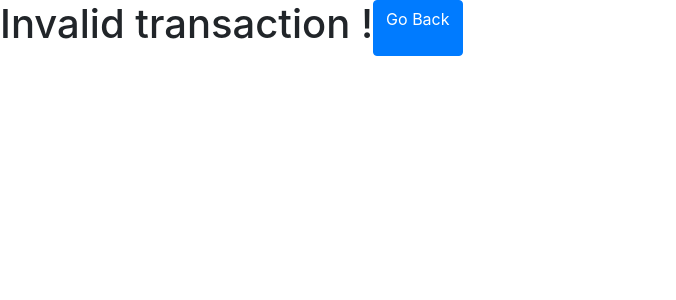
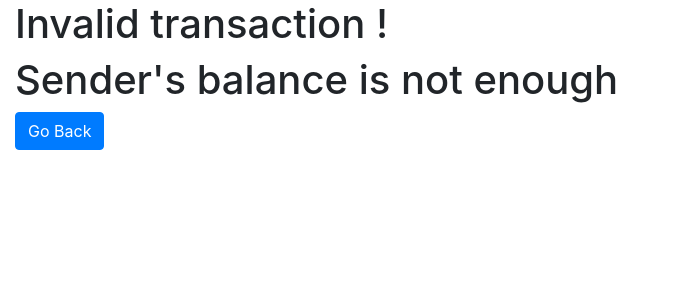
Before and after one commit to charlesjhongc/blockchain_demo, a Flask app: template templates/error.html in a window 1280 px wide. Shown: the top 300 px of the page, without its empty margins (0-676 px from the left). Run offline with Flask 2, Linux system fonts and the light colour scheme; the template is opened without the code that fills it, so the values that code supplies are empty; some libraries are stand-ins or nearby versions; some web fonts are replaced.

Commit message:
Edit error message

```diff
--- a/TODO.txt
+++ b/TODO.txt
@@ -1,7 +1,9 @@
-- sure to use balance table?
 - erase log.txt at beginning
 - way to dump log
+- error page message
+
+- sure to use balance table?
 - another way to input TXs?
-- error page message
+
 - README.md
 - html/css
--- a/templates/error.html
+++ b/templates/error.html
@@ -12,8 +12,11 @@
   <body>
     <div class="container-fluid">
       <div class="row">
-        <h1>Invalid transaction !</h1>
-        <a class="btn btn-primary" href="{{url_for("mainPage")}}">Go Back</a>
+        <div class="col">
+          <h1>Invalid transaction !</h1>
+          <h1>Sender's balance is not enough</h1>
+          <a class="btn btn-primary" href="{{url_for("mainPage")}}">Go Back</a>
+        </div>
       </div>
     </div>
     <script src="https://code.jquery.com/jquery-3.2.1.slim.min.js" integrity="sha384-KJ3o2DKtIkvYIK3UENzmM7KCkRr/rE9/Qpg6aAZGJwFDMVNA/GpGFF93hXpG5KkN" crossorigin="anonymous"></script>
--- a/templates/index.html
+++ b/templates/index.html
@@ -39,10 +39,10 @@
           <div class="card">
             <div class="card-header">
               <ul class="list-group">
+                <li class="list-group-item list-group-item-action">Height : {{ block.BlockHeight }}</li>
                 <li class="list-group-item list-group-item-action">Prev Hash : {{ block.PrevHash }}</li>
                 <li class="list-group-item list-group-item-action">MerkleRoot Hash : {{ block.RootHash }}</li>
                 <li class="list-group-item list-group-item-action">Block Hash : {{ block.BlockHash }}</li>
-                <li class="list-group-item list-group-item-action">Height : {{ block.BlockHeight }}</li>
               </ul>
             </div>
             <div class="card-body">
```
